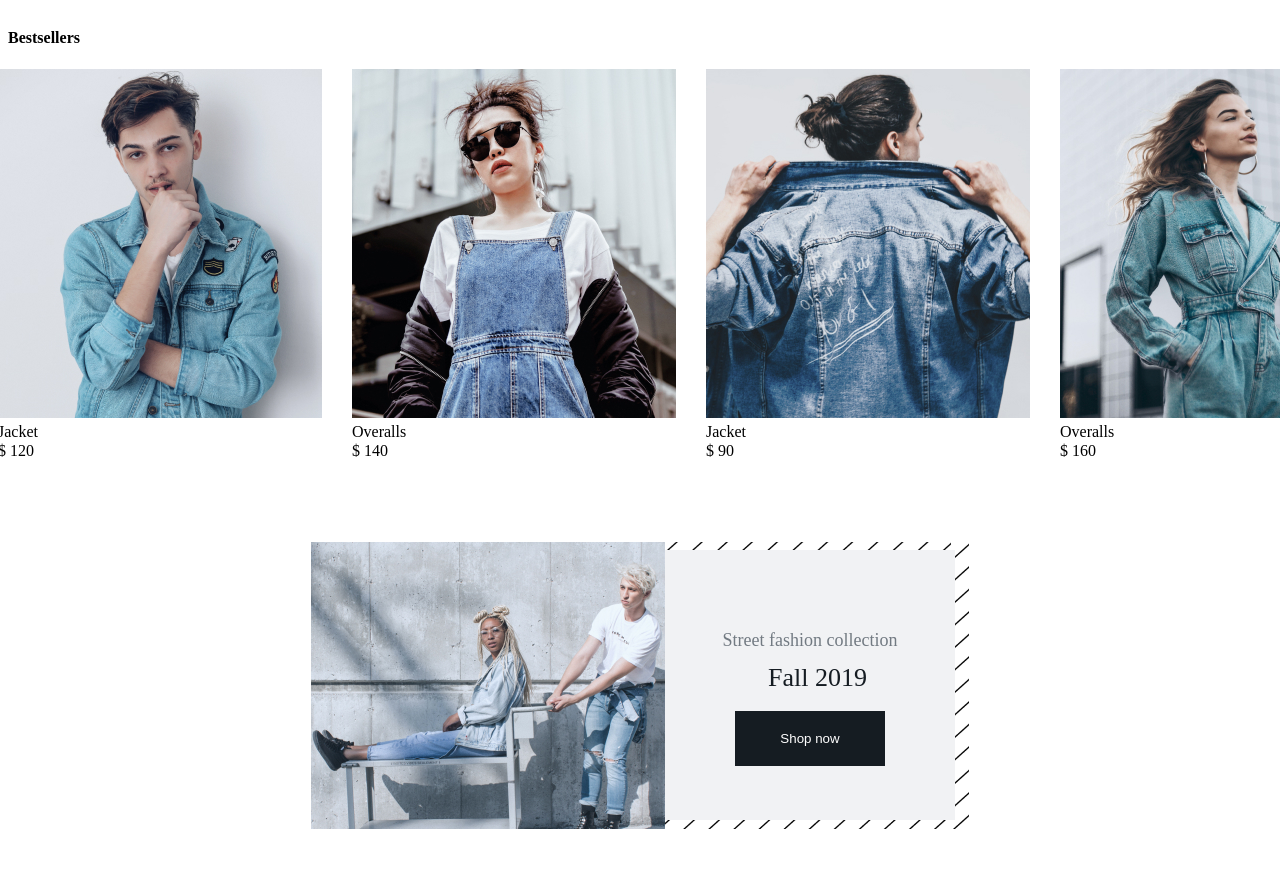
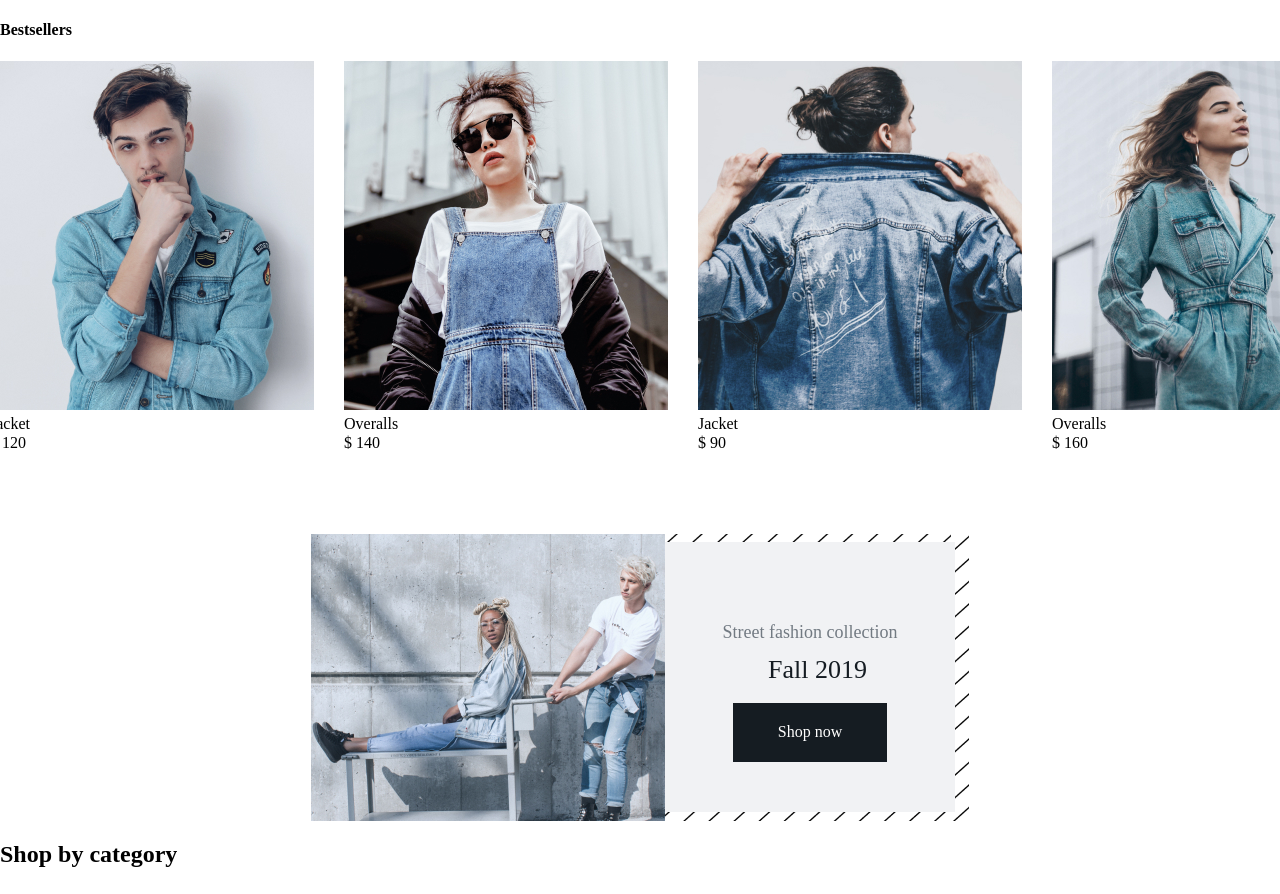
Before and after one commit to hellonasd/denim-app, a React (Create React App) app: page /product/1 in a window 1280 px wide. Shown: the top 894 px of the page. Built offline with nearby package versions, Linux system fonts and the light colour scheme.

Commit message:
create the Categories component

```diff
--- a/src/App.js
+++ b/src/App.js
@@ -1,6 +1,7 @@
 import './App.css';
 import { Bestsellers } from './components/Bestsellers/Bestsellers';
 import { Promo } from './components/promo/Promo.jsx';
+import { Categories } from './components/Categories/Categories.jsx';
 
 
 
@@ -9,6 +10,7 @@
     <div className="App">
       <Bestsellers />
       <Promo />
+      <Categories />
     </div>
   );
 }
--- a/src/components/Bestsellers/Bestsellers.jsx
+++ b/src/components/Bestsellers/Bestsellers.jsx
@@ -26,7 +26,6 @@
       </div>
 
     </div>
-    <Promo />
     </Fragment>
   );
 };
--- /dev/null
+++ b/src/components/Categories/Categories.jsx
@@ -0,0 +1,7 @@
+import React from 'react';
+
+export const Categories = () => {
+  return <section className="categories">
+    <h2 className="categories__title">Shop by category</h2>
+  </section>
+};
--- /dev/null
+++ b/src/components/Categories/categories.css
@@ -0,0 +1,15 @@
+.categories {
+  margin: 0 auto;
+  padding: 0;
+
+  min-width: 290px;
+  width: 290px;
+}
+
+.categories__title {
+  margin: 0;
+  padding: 0;
+
+  font-size: 26px;
+  line-height: auto;
+}
--- a/src/index.css
+++ b/src/index.css
@@ -1 +1,350 @@
 /*Base style file*/
+/*! normalize.css v8.0.1 | MIT License | github.com/necolas/normalize.css */
+
+/* Document
+   ========================================================================== */
+
+/**
+ * 1. Correct the line height in all browsers.
+ * 2. Prevent adjustments of font size after orientation changes in iOS.
+ */
+
+html {
+  line-height: 1.15; /* 1 */
+  -webkit-text-size-adjust: 100%; /* 2 */
+}
+
+/* Sections
+   ========================================================================== */
+
+/**
+ * Remove the margin in all browsers.
+ */
+
+body {
+  margin: 0;
+}
+
+/**
+ * Render the `main` element consistently in IE.
+ */
+
+main {
+  display: block;
+}
+
+/**
+ * Correct the font size and margin on `h1` elements within `section` and
+ * `article` contexts in Chrome, Firefox, and Safari.
+ */
+
+h1 {
+  font-size: 2em;
+  margin: 0.67em 0;
+}
+
+/* Grouping content
+   ========================================================================== */
+
+/**
+ * 1. Add the correct box sizing in Firefox.
+ * 2. Show the overflow in Edge and IE.
+ */
+
+hr {
+  box-sizing: content-box; /* 1 */
+  height: 0; /* 1 */
+  overflow: visible; /* 2 */
+}
+
+/**
+ * 1. Correct the inheritance and scaling of font size in all browsers.
+ * 2. Correct the odd `em` font sizing in all browsers.
+ */
+
+pre {
+  font-family: monospace, monospace; /* 1 */
+  font-size: 1em; /* 2 */
+}
+
+/* Text-level semantics
+   ========================================================================== */
+
+/**
+ * Remove the gray background on active links in IE 10.
+ */
+
+a {
+  background-color: transparent;
+}
+
+/**
+ * 1. Remove the bottom border in Chrome 57-
+ * 2. Add the correct text decoration in Chrome, Edge, IE, Opera, and Safari.
+ */
+
+abbr[title] {
+  border-bottom: none; /* 1 */
+  text-decoration: underline; /* 2 */
+  text-decoration: underline dotted; /* 2 */
+}
+
+/**
+ * Add the correct font weight in Chrome, Edge, and Safari.
+ */
+
+b,
+strong {
+  font-weight: bolder;
+}
+
+/**
+ * 1. Correct the inheritance and scaling of font size in all browsers.
+ * 2. Correct the odd `em` font sizing in all browsers.
+ */
+
+code,
+kbd,
+samp {
+  font-family: monospace, monospace; /* 1 */
+  font-size: 1em; /* 2 */
+}
+
+/**
+ * Add the correct font size in all browsers.
+ */
+
+small {
+  font-size: 80%;
+}
+
+/**
+ * Prevent `sub` and `sup` elements from affecting the line height in
+ * all browsers.
+ */
+
+sub,
+sup {
+  font-size: 75%;
+  line-height: 0;
+  position: relative;
+  vertical-align: baseline;
+}
+
+sub {
+  bottom: -0.25em;
+}
+
+sup {
+  top: -0.5em;
+}
+
+/* Embedded content
+   ========================================================================== */
+
+/**
+ * Remove the border on images inside links in IE 10.
+ */
+
+img {
+  border-style: none;
+}
+
+/* Forms
+   ========================================================================== */
+
+/**
+ * 1. Change the font styles in all browsers.
+ * 2. Remove the margin in Firefox and Safari.
+ */
+
+button,
+input,
+optgroup,
+select,
+textarea {
+  font-family: inherit; /* 1 */
+  font-size: 100%; /* 1 */
+  line-height: 1.15; /* 1 */
+  margin: 0; /* 2 */
+}
+
+/**
+ * Show the overflow in IE.
+ * 1. Show the overflow in Edge.
+ */
+
+button,
+input { /* 1 */
+  overflow: visible;
+}
+
+/**
+ * Remove the inheritance of text transform in Edge, Firefox, and IE.
+ * 1. Remove the inheritance of text transform in Firefox.
+ */
+
+button,
+select { /* 1 */
+  text-transform: none;
+}
+
+/**
+ * Correct the inability to style clickable types in iOS and Safari.
+ */
+
+button,
+[type="button"],
+[type="reset"],
+[type="submit"] {
+  -webkit-appearance: button;
+}
+
+/**
+ * Remove the inner border and padding in Firefox.
+ */
+
+button::-moz-focus-inner,
+[type="button"]::-moz-focus-inner,
+[type="reset"]::-moz-focus-inner,
+[type="submit"]::-moz-focus-inner {
+  border-style: none;
+  padding: 0;
+}
+
+/**
+ * Restore the focus styles unset by the previous rule.
+ */
+
+button:-moz-focusring,
+[type="button"]:-moz-focusring,
+[type="reset"]:-moz-focusring,
+[type="submit"]:-moz-focusring {
+  outline: 1px dotted ButtonText;
+}
+
+/**
+ * Correct the padding in Firefox.
+ */
+
+fieldset {
+  padding: 0.35em 0.75em 0.625em;
+}
+
+/**
+ * 1. Correct the text wrapping in Edge and IE.
+ * 2. Correct the color inheritance from `fieldset` elements in IE.
+ * 3. Remove the padding so developers are not caught out when they zero out
+ *    `fieldset` elements in all browsers.
+ */
+
+legend {
+  box-sizing: border-box; /* 1 */
+  color: inherit; /* 2 */
+  display: table; /* 1 */
+  max-width: 100%; /* 1 */
+  padding: 0; /* 3 */
+  white-space: normal; /* 1 */
+}
+
+/**
+ * Add the correct vertical alignment in Chrome, Firefox, and Opera.
+ */
+
+progress {
+  vertical-align: baseline;
+}
+
+/**
+ * Remove the default vertical scrollbar in IE 10+.
+ */
+
+textarea {
+  overflow: auto;
+}
+
+/**
+ * 1. Add the correct box sizing in IE 10.
+ * 2. Remove the padding in IE 10.
+ */
+
+[type="checkbox"],
+[type="radio"] {
+  box-sizing: border-box; /* 1 */
+  padding: 0; /* 2 */
+}
+
+/**
+ * Correct the cursor style of increment and decrement buttons in Chrome.
+ */
+
+[type="number"]::-webkit-inner-spin-button,
+[type="number"]::-webkit-outer-spin-button {
+  height: auto;
+}
+
+/**
+ * 1. Correct the odd appearance in Chrome and Safari.
+ * 2. Correct the outline style in Safari.
+ */
+
+[type="search"] {
+  -webkit-appearance: textfield; /* 1 */
+  outline-offset: -2px; /* 2 */
+}
+
+/**
+ * Remove the inner padding in Chrome and Safari on macOS.
+ */
+
+[type="search"]::-webkit-search-decoration {
+  -webkit-appearance: none;
+}
+
+/**
+ * 1. Correct the inability to style clickable types in iOS and Safari.
+ * 2. Change font properties to `inherit` in Safari.
+ */
+
+::-webkit-file-upload-button {
+  -webkit-appearance: button; /* 1 */
+  font: inherit; /* 2 */
+}
+
+/* Interactive
+   ========================================================================== */
+
+/*
+ * Add the correct display in Edge, IE 10+, and Firefox.
+ */
+
+details {
+  display: block;
+}
+
+/*
+ * Add the correct display in all browsers.
+ */
+
+summary {
+  display: list-item;
+}
+
+/* Misc
+   ========================================================================== */
+
+/**
+ * Add the correct display in IE 10+.
+ */
+
+template {
+  display: none;
+}
+
+/**
+ * Add the correct display in IE 10.
+ */
+
+[hidden] {
+  display: none;
+}
```
